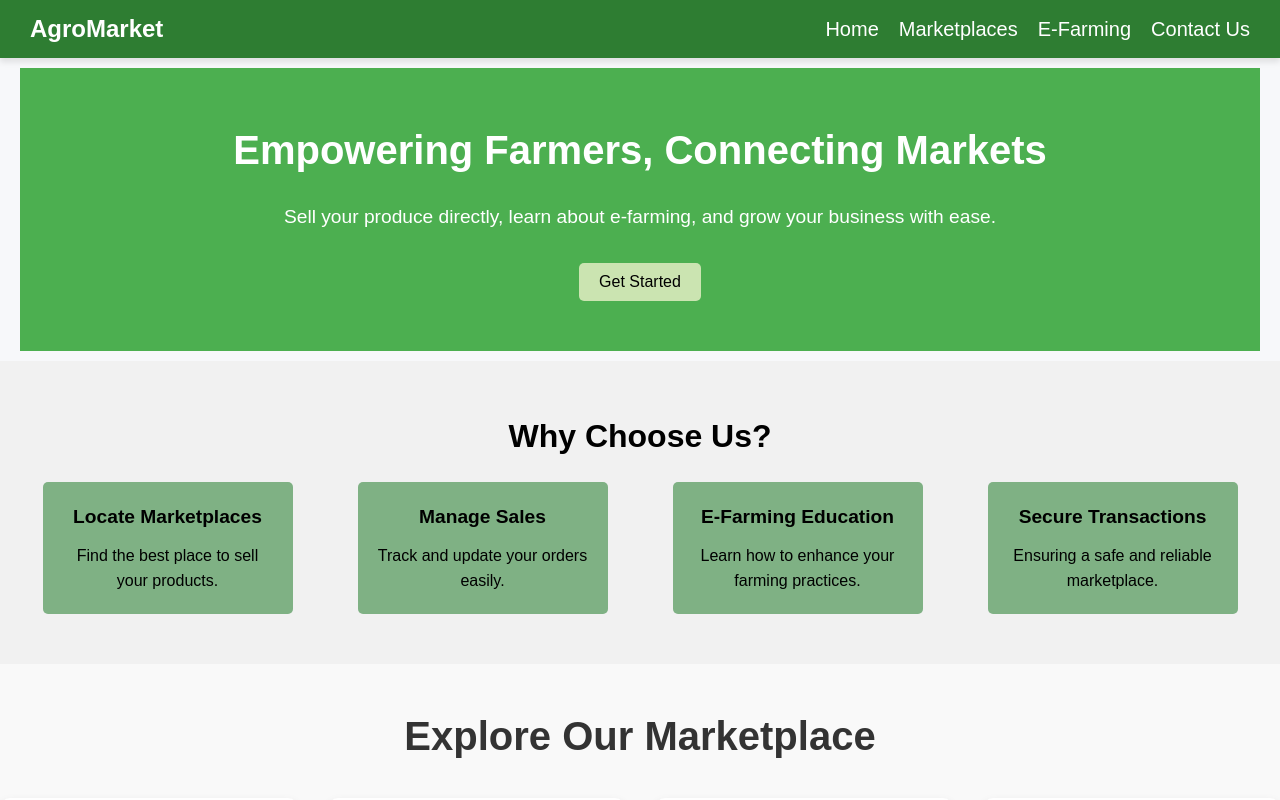
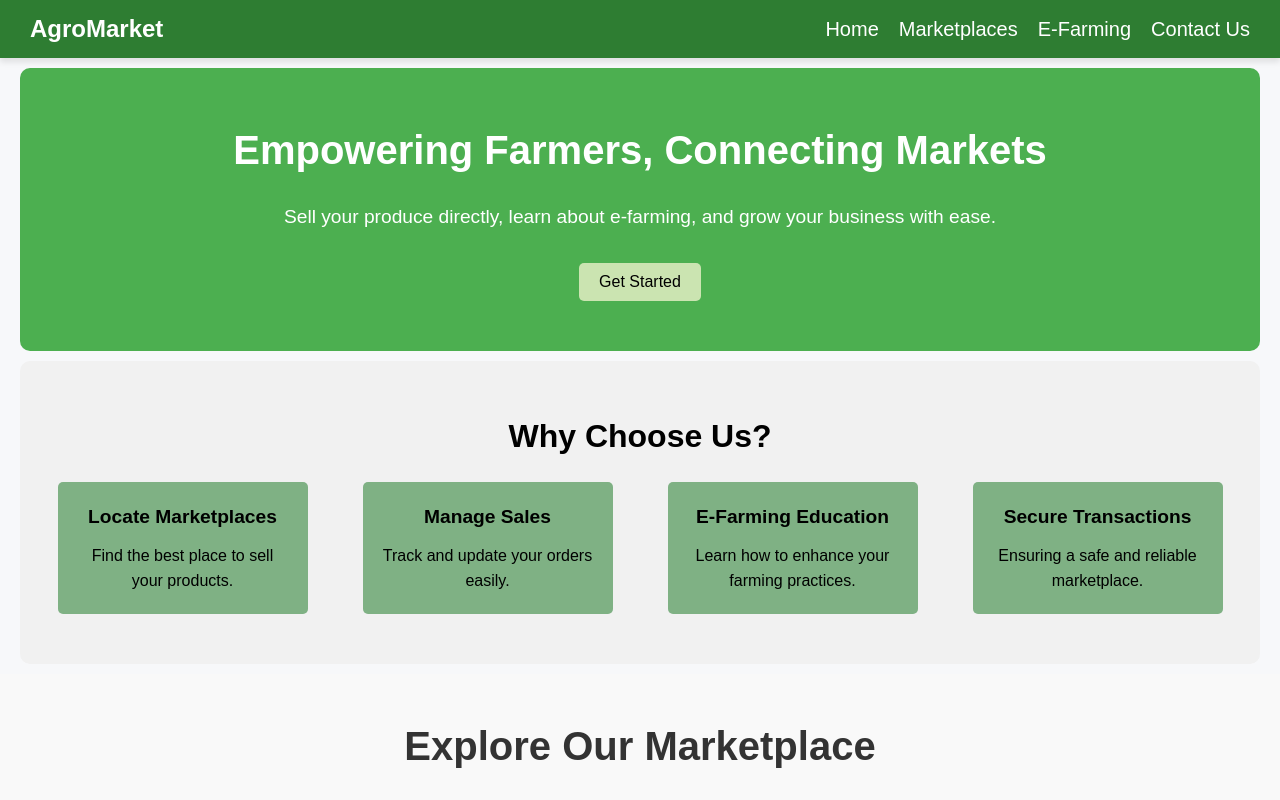
Before and after one commit to vinay961/AgroMarketing, a React (Vite) app in the folder Frontend/: page / in a window 1280 px wide. Shown: the top 800 px of the page. Built offline with nearby package versions, Linux system fonts and the light colour scheme.

Commit message:
editing css

```diff
--- a/Frontend/src/components/pages/HomePage/HomePage.css
+++ b/Frontend/src/components/pages/HomePage/HomePage.css
@@ -12,6 +12,7 @@
     background-color: #4caf50;
     color: white;
     margin: 10px 20px;
+    border-radius: 10px;
   }
 
   .hero-section h1 {
@@ -42,6 +43,8 @@
     text-align: center;
     padding: 50px 20px;
     background-color: #f1f1f1;
+    border-radius: 10px;
+    margin: 10px 20px;
   }
 
   .features-section h2 {
```
